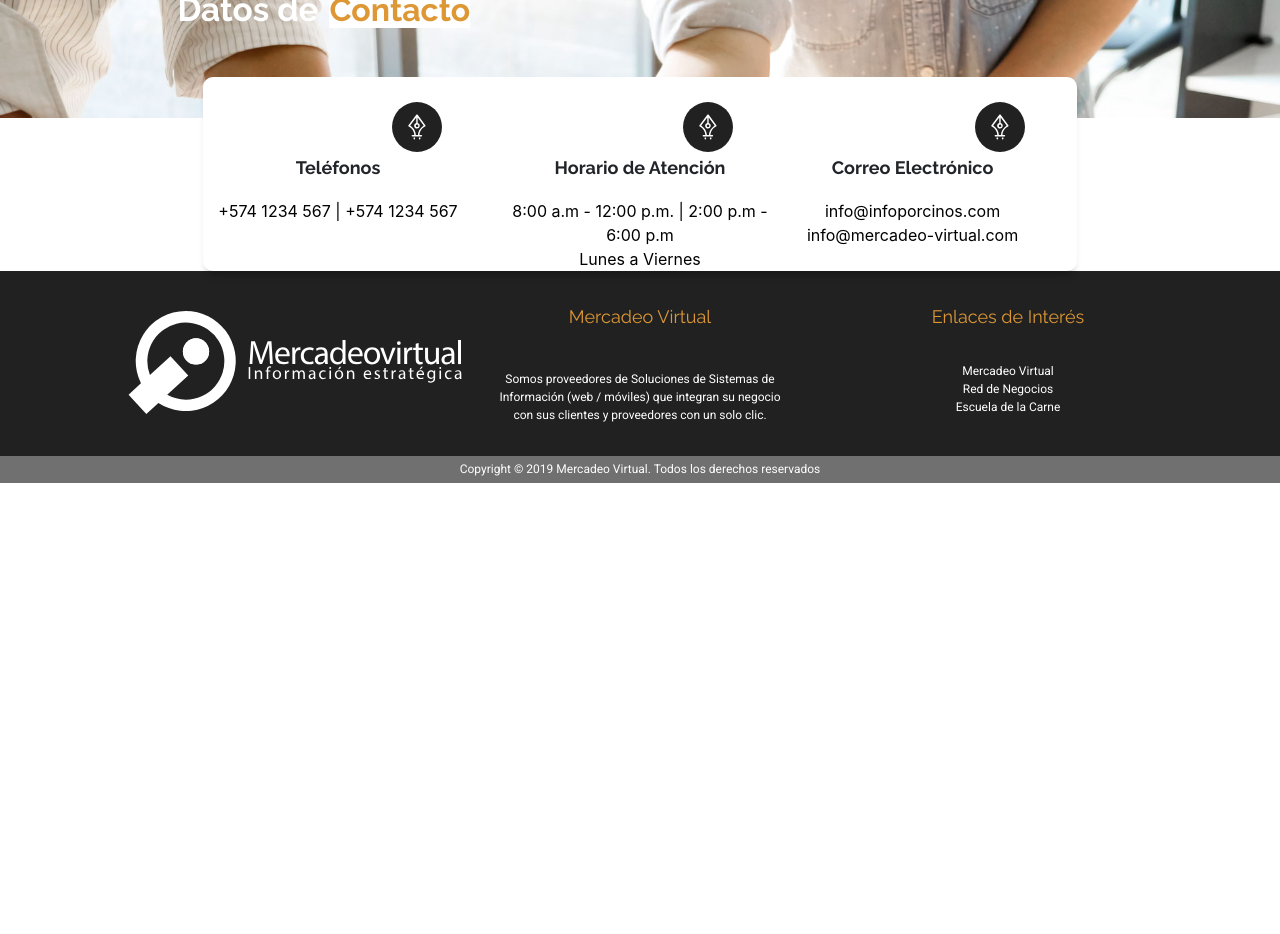
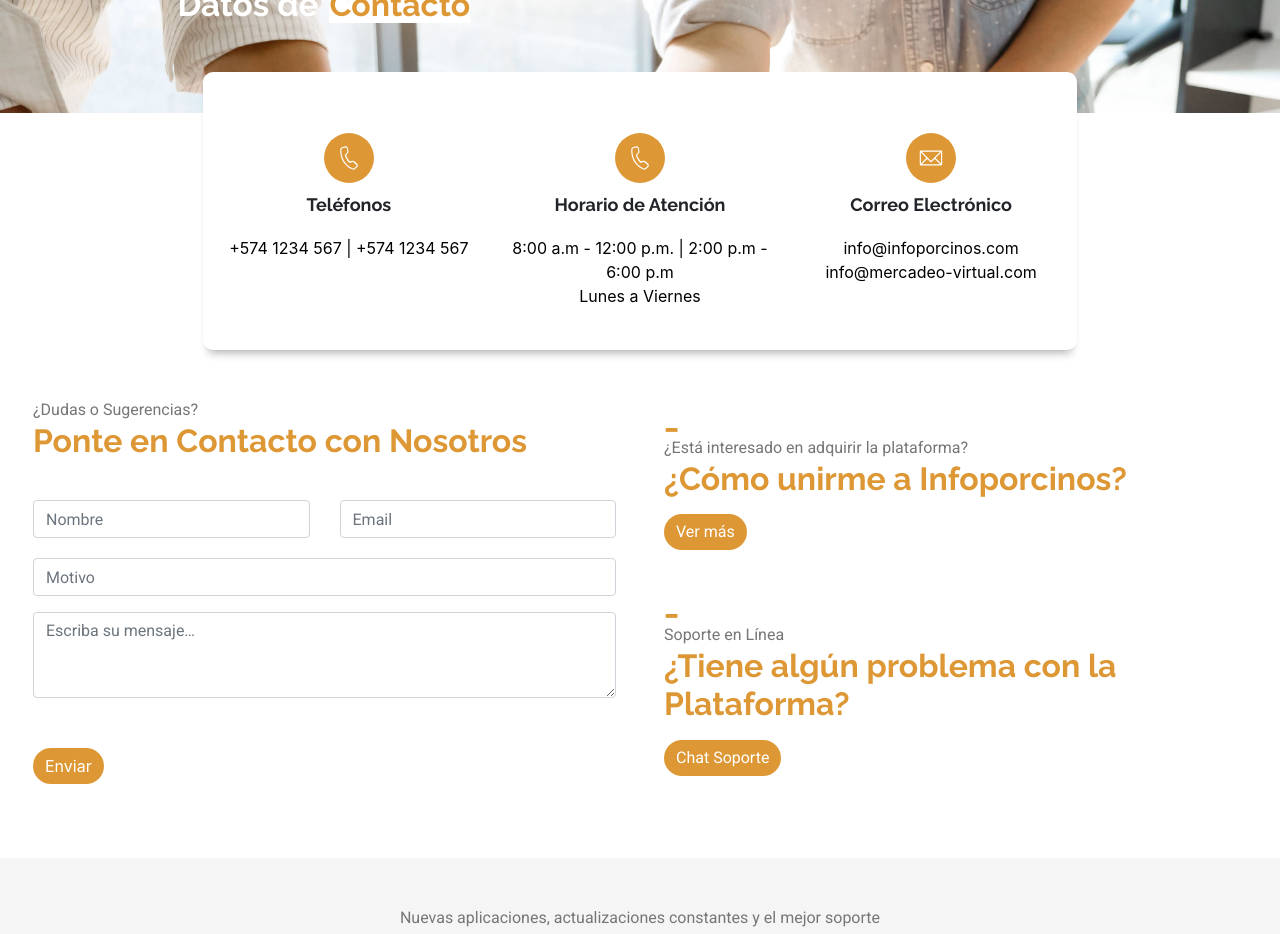
Before and after one commit to repositoriosmv/Inicio_Infoporcinos, a React (Create React App) app: page /Contacto in a window 1280 px wide. Shown: the part 180-1114 px from the top of the page. Before the commit the page ends 800 px from the top, so only its background shows below. Built offline with nearby package versions, Linux system fonts and the light colour scheme.

Commit message:
cambios 21 de agosto

```diff
--- a/src/components/Pages/Contacto.js
+++ b/src/components/Pages/Contacto.js
@@ -6,7 +6,7 @@ import "../../css/content-style.css";
 
 //Bootstrap
 
-import { Container, Col, Row, Button } from "react-bootstrap";
+import { Container, Col, Row, Form, Button } from "react-bootstrap";
 import {
   MDBContainer,
   MDBCollapse,
@@ -22,8 +22,10 @@ import Footer from "../../components/Footer.js";
 import WhiteMenu from "../../components/whitemenu.js";
 import DummyContent from "../../components/DummyContent.js";
 
+//images and icons
 
-import pen from "../../icons/pen.svg";
+import mailinfo from "../../icons/mail.svg";
+import phoneinfo from "../../icons/phone.svg";
 
 // import TimeLine from "../../components/TimeLine.js";
 
@@ -51,40 +53,32 @@ class Contacto extends React.Component {
           <Col md={8}>
             <container-fluid text-center>
               <Row className="containertop">
-                <Col>
+                <Col className="item-fluid">
                   {" "}
-                  <div class="item-fluid">
-                    <div class="circulo2">
-                      <img class="iconos" src={pen} />
+                  <div class="circulo3">
+                    <img class="iconos" src={phoneinfo} />
                   </div>
                   <div class="contenido">
                     <p className="titulos">Teléfonos</p>
-                      <span class="text">
-                        +574 1234 567 | +574 1234 567
-                      </span>
-                    </div>
+                    <span class="text">+574 1234 567 | +574 1234 567</span>
                   </div>
                 </Col>
-                <Col>
-                  {" "}
-                  <div class="item-fluid">
-                    <div class="circulo2">
-                      <img class="iconos" src={pen} />
+                <Col className="item-fluid">
+                  <div class="circulo3">
+                    <img class="iconos" src={phoneinfo} />
                   </div>
                   <div class="contenido">
                     <p className="titulos">Horario de Atención</p>
                     <span class="text">
-                        8:00 a.m - 12:00 p.m. | 2:00 p.m - 6:00 p.m <br />  Lunes a Viernes
-
+                      8:00 a.m - 12:00 p.m. | 2:00 p.m - 6:00 p.m <br /> Lunes a
+                      Viernes
                     </span>
                   </div>
-                  </div>
                 </Col>
-                <Col>
+                <Col className="item-fluid">
                   {" "}
-                  <div class="item-fluid">
-                    <div class="circulo2">
-                      <img class="iconos" src={pen} />
+                  <div class="circulo3">
+                    <img class="iconos" src={mailinfo} />
                   </div>
                   <div class="contenido">
                     <p className="titulos">Correo Electrónico</p>
@@ -92,8 +86,6 @@ class Contacto extends React.Component {
                       info@infoporcinos.com <br />
                       info@mercadeo-virtual.com
                     </span>
-
-                    </div>
                   </div>
                 </Col>
               </Row>
@@ -102,7 +94,117 @@ class Contacto extends React.Component {
 
           <Col md={2} />
         </Row>
+        <Row className="p-4">
+          <Col md={6} className="p-4">
+            <div className="text-left">
+              <p className="p-0 t6">
+                ¿Dudas o Sugerencias?
+                <br />
+                <span className="t5p2 h3 font-weight-bold">
+                  Ponte en Contacto con Nosotros
+                </span>
+              </p>
+            </div>
+            <div className="t6 text-left">
+              <Row>
+                <Col>
+                  <Form>
+                    <Form.Group controlId="formBasicName">
+                      <Form.Label />
+                      <Form.Control type="name" placeholder="Nombre" />
+                    </Form.Group>
+                  </Form>
+                </Col>
+                <Col>
+                  <Form>
+                    <Form.Group controlId="formBasicEmail">
+                      <Form.Label />
+                      <Form.Control type="email" placeholder="Email" />
+                    </Form.Group>
+                    <Form.Group controlId="formBasicChecbox" />
+                  </Form>
+                </Col>
+              </Row>
 
+              <Row>
+                <Col>
+                  <Form>
+                    <Form.Group controlId="formBasicEmail">
+                      <Form.Text />
+                      <Form.Control type="text" placeholder="Motivo" />
+                    </Form.Group>
+                    <Form.Group controlId="formBasicChecbox" />
+                  </Form>
+                </Col>
+              </Row>
+
+              <Row>
+                <Col>
+                  <Form>
+                    <Form.Group controlId="exampleForm.ControlTextarea1">
+                      <Form.Control
+                        as="textarea"
+                        rows="3"
+                        placeholder="Escriba su mensaje…"
+                      />
+                    </Form.Group>
+                  </Form>
+                </Col>
+              </Row>
+            </div>
+            <Button className="Button rounded-pill">Enviar</Button>
+          </Col>
+          <Col md={6} className="p-4">
+            <div className="t6 text-left">
+              <div className="text-left">
+                <span className="t5p2 h3 font-weight-bold">_</span>
+                <p className="p-0 t6">
+                  ¿Está interesado en adquirir la plataforma?
+                  <br />
+                  <span className="t5p2 h3 font-weight-bold">
+                    ¿Cómo unirme a Infoporcinos?
+                  </span>
+                </p>
+                <Button className="Button rounded-pill">Ver más</Button>
+              </div>
+            </div>
+            <div className="t6 text-left">
+              <div className="text-left">
+                <span className="t5p2 h3 font-weight-bold">_</span>
+                <p className="p-0 t6">
+                  Soporte en Línea
+                  <br />
+                  <span className="t5p2 h3 font-weight-bold">
+                    ¿Tiene algún problema con la Plataforma?
+                  </span>
+                </p>
+                <Button className="Button rounded-pill">Chat Soporte</Button>
+              </div>
+            </div>
+          </Col>
+        </Row>
+
+        <Row className="foot p-4">
+          <Col md={8} className="p-4 mx-auto">
+            <div className="text-center">
+              <p className="p-0 t6">
+                Nuevas aplicaciones, actualizaciones constantes y el mejor
+                soporte
+                <br />
+                <span className=" h2 font-weight-bold">
+                  Siempre listos para mejorar
+                  <span className="t5p2 h2 font-weight-bold">
+                    {" "}
+                    nuestros servicios
+                  </span>{" "}
+                </span>
+              </p>
+            </div>
+            <div className="d-flex justify-content-center">
+              <Button className="Button mx-auto">Ver más</Button>
+            </div>
+          </Col>
+        </Row>
         <Footer />
       </div>
     );
--- a/src/css/content-style.css
+++ b/src/css/content-style.css
@@ -304,7 +304,7 @@
 }
 
 .btn-margin {
-  padding-top: 12px;
+  padding-top: 7px;
 }
 
 .Buttons {
@@ -449,6 +449,7 @@
   font-size: 16px;
   font-family: Roboto;
   color: #767676;
+  padding-bottom: 34px;
 }
 
 .Button {
@@ -702,8 +703,10 @@
 
 .item-fluid
  {
-  display: inline-block;
-  text-align: center;
+    display: inline-block;
+    text-align: center;
+    padding-top: 61px;
+    padding-bottom: 42px;
 }
 
 .pantalla {
@@ -856,7 +859,7 @@
 }
 
 .t5p2 {
-  font-size: 3vmax;
+  font-size: 2rem;
   font-family: Raleway;
   color: #dd9835;
   font-weight: bold;
@@ -1018,3 +1021,15 @@
     background-color: white;
     border-radius: 10px;
 }
+
+
+.circulo3
+{
+    width: 50px;
+    height: 50px;
+    border-radius: 54%;
+    background: #DD9835;
+    position: relative;
+    display: inline-flex;
+    justify-content: center;
+}
```
Lines whose indentation alone changed are shown as unchanged.
